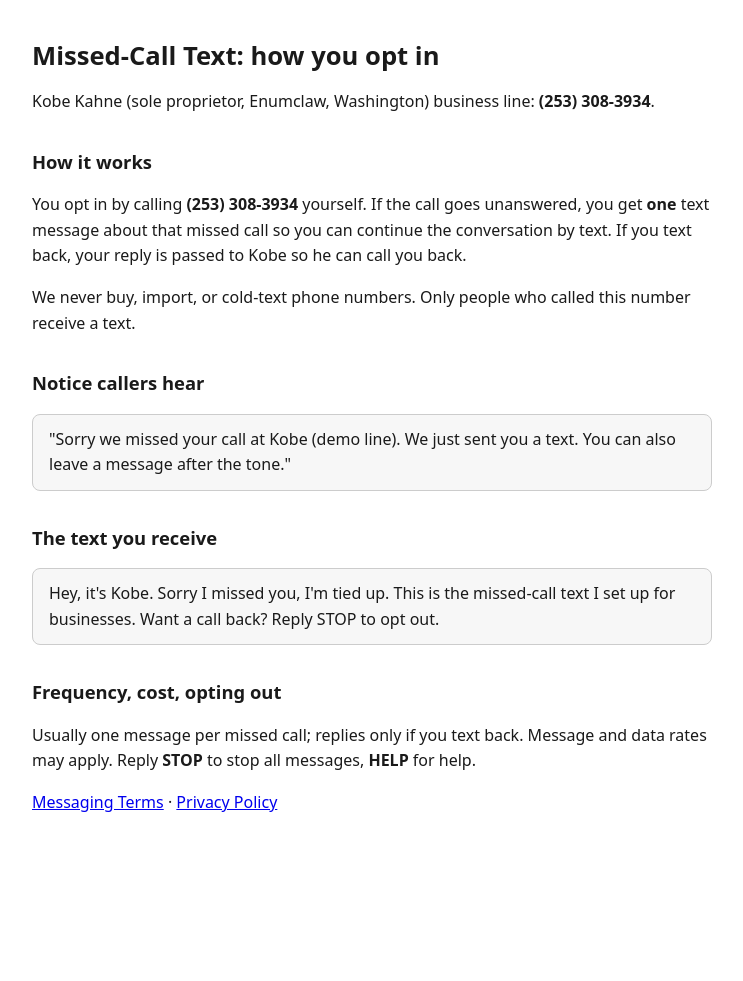
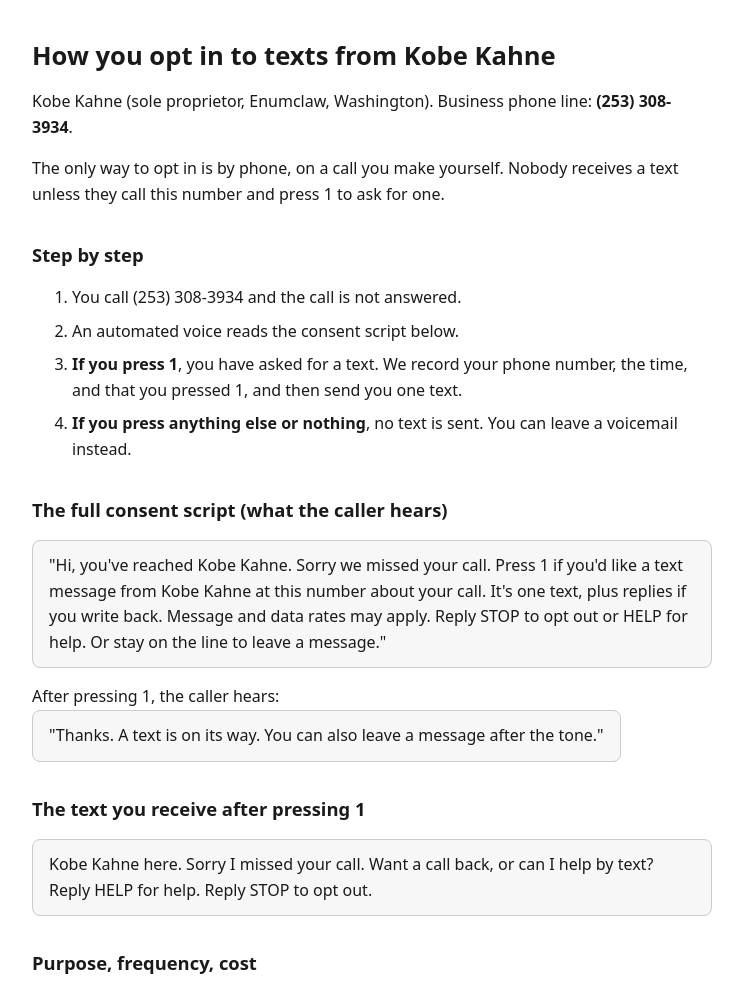
Before and after one commit to kobekahne-dotcom/kobe-textback, a plain HTML site: page text-opt-in.html in a window 1280 px wide. Shown: the top 981 px of the page, without its empty margins (268-1011 px from the left). Before the commit the page ends 856 px from the top, so only its background shows below. Drawn offline with Linux system fonts and the light colour scheme.

Commit message:
Press-1 consent flow: update text-opt-in.html

```diff
--- a/text-opt-in.html
+++ b/text-opt-in.html
@@ -3,30 +3,41 @@
 <head>
 <meta charset="utf-8">
 <meta name="viewport" content="width=device-width, initial-scale=1">
-<title>Missed-Call Text – How It Works</title>
+<title>Text Opt-In – Kobe Kahne</title>
 <style>
   body { font-family: system-ui, -apple-system, Segoe UI, Roboto, sans-serif; max-width: 680px; margin: 40px auto; padding: 0 16px; line-height: 1.6; color: #1a1a1a; background: #fff; }
   h1 { font-size: 1.6rem; line-height: 1.25; }
   h2 { font-size: 1.15rem; margin-top: 2rem; }
   .box { border: 1px solid #ccc; border-radius: 8px; padding: 12px 16px; background: #f7f7f7; }
+  ol li { margin-bottom: .5rem; }
 </style>
 </head>
 <body>
-<h1>Missed-Call Text: how you opt in</h1>
-<p>Kobe Kahne (sole proprietor, Enumclaw, Washington) business line: <strong>(253) 308-3934</strong>.</p>
+<h1>How you opt in to texts from Kobe Kahne</h1>
+<p>Kobe Kahne (sole proprietor, Enumclaw, Washington). Business phone line: <strong>(253) 308-3934</strong>.</p>
+<p>The only way to opt in is by phone, on a call you make yourself. Nobody receives a text unless they call this number and press 1 to ask for one.</p>
 
-<h2>How it works</h2>
-<p>You opt in by calling <strong>(253) 308-3934</strong> yourself. If the call goes unanswered, you get <strong>one</strong> text message about that missed call so you can continue the conversation by text. If you text back, your reply is passed to Kobe so he can call you back.</p>
-<p>We never buy, import, or cold-text phone numbers. Only people who called this number receive a text.</p>
+<h2>Step by step</h2>
+<ol>
+  <li>You call (253) 308-3934 and the call is not answered.</li>
+  <li>An automated voice reads the consent script below.</li>
+  <li><strong>If you press 1</strong>, you have asked for a text. We record your phone number, the time, and that you pressed 1, and then send you one text.</li>
+  <li><strong>If you press anything else or nothing</strong>, no text is sent. You can leave a voicemail instead.</li>
+</ol>
 
-<h2>Notice callers hear</h2>
-<p class="box">"Sorry we missed your call at Kobe (demo line). We just sent you a text. You can also leave a message after the tone."</p>
+<h2>The full consent script (what the caller hears)</h2>
+<p class="box">"Hi, you've reached Kobe Kahne. Sorry we missed your call. Press 1 if you'd like a text message from Kobe Kahne at this number about your call. It's one text, plus replies if you write back. Message and data rates may apply. Reply STOP to opt out or HELP for help. Or stay on the line to leave a message."</p>
+<p>After pressing 1, the caller hears: <span class="box" style="display:inline-block">"Thanks. A text is on its way. You can also leave a message after the tone."</span></p>
 
-<h2>The text you receive</h2>
-<p class="box">Hey, it's Kobe. Sorry I missed you, I'm tied up. This is the missed-call text I set up for businesses. Want a call back? Reply STOP to opt out.</p>
+<h2>The text you receive after pressing 1</h2>
+<p class="box">Kobe Kahne here. Sorry I missed your call. Want a call back, or can I help by text? Reply HELP for help. Reply STOP to opt out.</p>
 
-<h2>Frequency, cost, opting out</h2>
-<p>Usually one message per missed call; replies only if you text back. Message and data rates may apply. Reply <strong>STOP</strong> to stop all messages, <strong>HELP</strong> for help.</p>
-<p><a href="terms.html">Messaging Terms</a> · <a href="privacy.html">Privacy Policy</a></p>
+<h2>Purpose, frequency, cost</h2>
+<p>Messages are only about the call you made: a reply to your missed call and the conversation that follows if you text back. No marketing or promotional messages are sent. Frequency: one text per call where you press 1, plus replies to messages you send. Message and data rates may apply.</p>
+
+<h2>Opt out and help</h2>
+<p>Reply <strong>STOP</strong> at any time to stop all messages. Reply <strong>HELP</strong> for help, or call (253) 308-3934.</p>
+
+<p><a href="terms.html">Messaging Terms</a> · <a href="privacy.html">Privacy Policy</a> · <a href="index.html">About</a></p>
 </body>
 </html>
```
